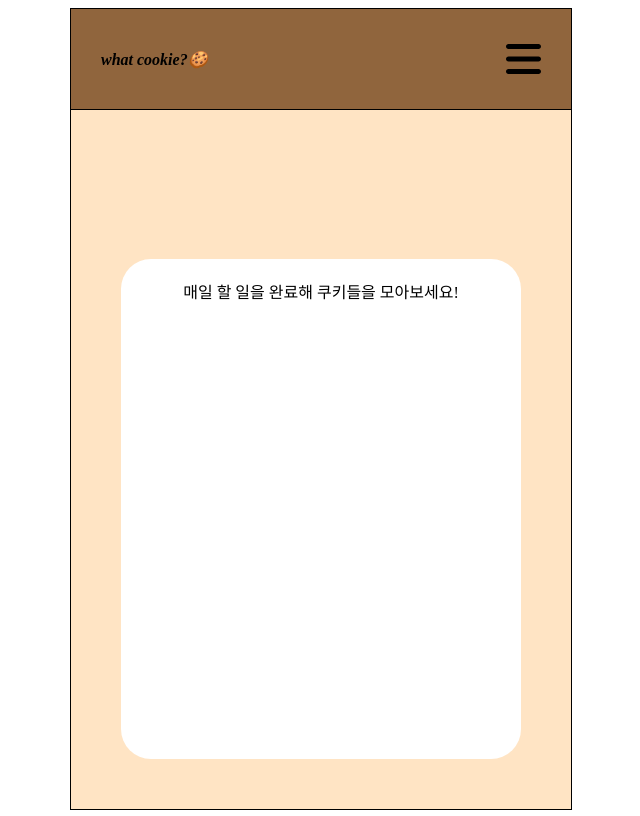
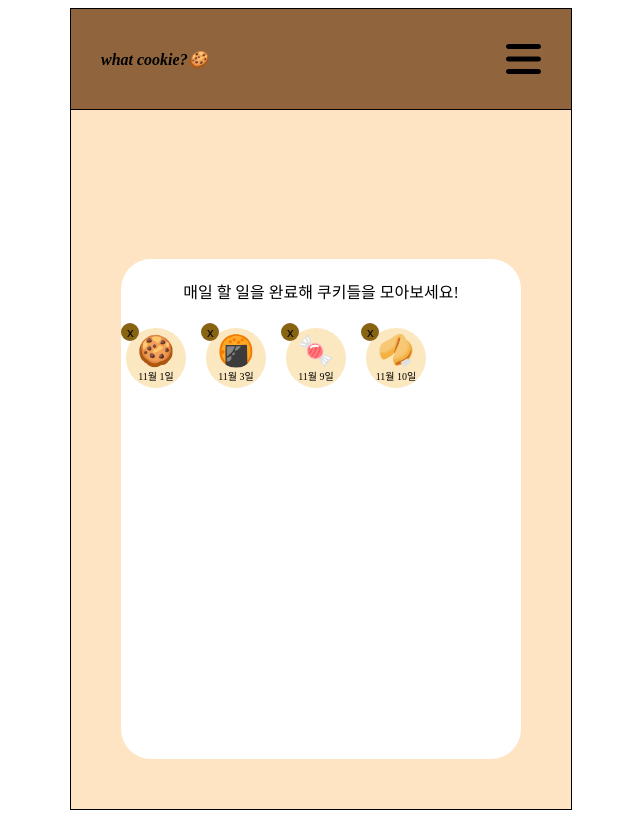
Before and after one commit to ansmeer008/TODO-LIST-APP, a React (Create React App) app: page /cookies in a window 1280 px wide. Shown: the whole page, without its empty margins (319-959 px from the left). Built offline with nearby package versions, Linux system fonts and the light colour scheme.

Commit message:
redux refactoring

```diff
--- a/read.js
+++ b/read.js
@@ -58,3 +58,5 @@
 //다만 아직 사용법을 잘 모르기도 하고, 이미 로컬 스토리지를 구현한 상태라서 + 상태가 복잡함
 //조금 시간을 들여서 수정해야 할 것 같다.
 //https://kyounghwan01.github.io/blog/React/redux/redux-persist/#persist-store-%E1%84%89%E1%85%A1%E1%84%8B%E1%85%AD%E1%86%BC
+
+//리덕스 어느정도 수정은 했는데... 다시 원점으로 쿠키가 같은 날 여러 개 반복해서 발행된다...
--- a/src/App.css
+++ b/src/App.css
@@ -256,6 +256,7 @@ a {
 #cookies {
   display: flex;
   flex-direction: row;
+  flex-wrap: wrap;
 }
 
 #calendar-container {
--- a/src/App.js
+++ b/src/App.js
@@ -9,12 +9,13 @@ import Menu from "./pages/Menu";
 import { BrowserRouter as Router, Routes, Route } from "react-router-dom";
 import { getCookieData } from "./static/data";
 import { v4 as uuidv4 } from "uuid";
-// import useLocalStorage from "./hooks/useLocalStorage";
+import { useDispatch, useSelector } from "react-redux";
+import { addCookie } from "./actions";
 
-function readCookiesFromLocalstorage() {
-  const cookies = localStorage.getItem("getCookies");
-  return cookies ? JSON.parse(cookies) : [];
-}
+function App() {
+  const dispatch = useDispatch();
+  const { cookies } = useSelector((state) => state.todoReducer);
+  const [isAllDone, setIsAllDone] = useState(false);
 
   const cookieIcons = [
     "🍭",
@@ -29,30 +30,18 @@ const cookieIcons = [
     "🥐",
     "🥮",
   ];
-
   const now = new Date();
   const month = now.getMonth();
   const date = now.getDate();
 
-function App() {
-  const [getCookies, setGetCookies] = useState(readCookiesFromLocalstorage);
-  const [isAllDone, setIsAllDone] = useState(false);
+  let newid = uuidv4();
+  let cookieIcon = cookieIcons[Math.floor(Math.random() * cookieIcons.length)];
+  let cookiedate = `${month}월 ${date}일`;
 
   useEffect(() => {
-    if (
-      isAllDone &&
-      !getCookies.map((el) => el.date).includes(`${month}월 ${date}일`)
-    ) {
-      setGetCookies([
-        ...getCookies,
-        {
-          id: uuidv4(),
-          cookie: cookieIcons[Math.floor(Math.random() * cookieIcons.length)],
-          date: `${month}월 ${date}일`,
-        },
-      ]);
+    if (isAllDone && !cookies.map((el) => el.date).includes(cookiedate)) {
+      dispatch(addCookie(newid, cookieIcon, cookiedate));
     }
-    localStorage.setItem("getCookies", JSON.stringify(getCookies));
     localStorage.setItem("isAllDone", JSON.stringify(isAllDone));
   }, [isAllDone]);
 
@@ -65,12 +54,7 @@ function App() {
           path="/todolist"
           element={<TodoListContainer setIsAllDone={setIsAllDone} />}
         />
-        <Route
-          path="/cookies"
-          element={
-            <Cookies getCookies={getCookies} setGetCookies={setGetCookies} />
-          }
-        />
+        <Route path="/cookies" element={<Cookies />} />
         <Route path="/information" element={<Information />} />
         <Route path="/calendar" element={<ToDoCalendar />} />
       </Routes>
--- a/src/actions/index.js
+++ b/src/actions/index.js
@@ -36,11 +36,13 @@ export const setCheckboxStatus = (itemId) => {
 };
 
 //cookies에 새 쿠키를 추가하는 행동
-export const addCookie = (itemId) => {
+export const addCookie = (itemId, cookieIcon, cookieDate) => {
   return {
     type: ADD_COOKIE,
     payload: {
       itemId,
+      cookieIcon,
+      cookieDate,
     },
   };
 };
--- a/src/pages/Cookies.js
+++ b/src/pages/Cookies.js
@@ -1,17 +1,20 @@
 import React from "react";
 import Nav from "../components/Nav";
 import { useEffect } from "react";
+import { useDispatch, useSelector } from "react-redux";
+import { deleteCookie } from "../actions";
 
-export default function Cookies({ getCookies, setGetCookies }) {
-  const handleLocalStorageCookie = (id) => {
-    const deletedCookies = getCookies.filter((el) => el.id !== id);
-    setGetCookies(deletedCookies);
+export default function Cookies() {
+  const dispatch = useDispatch();
+  const { cookies } = useSelector((state) => state.cookieReducer);
+  const handleDeleteCookie = (id) => {
+    dispatch(deleteCookie(id));
   };
 
-  useEffect(() => {
-    localStorage.removeItem("getCookies");
-    localStorage.setItem("getCookies", JSON.stringify(getCookies));
-  }, [getCookies]);
+  // useEffect(() => {
+  //   localStorage.removeItem("getCookies");
+  //   localStorage.setItem("getCookies", JSON.stringify(getCookies));
+  // }, [getCookies]);
 
   return (
     <div id="cookies-container">
@@ -22,7 +25,7 @@ export default function Cookies({ getCookies, setGetCookies }) {
             매일 할 일을 완료해 쿠키들을 모아보세요!
           </span>
           <div id="cookies">
-            {getCookies.map((el) => {
+            {cookies.map((el) => {
               return (
                 <div key={el.id} className="cookie-box-container">
                   <div className="cookie-box">
@@ -31,7 +34,7 @@ export default function Cookies({ getCookies, setGetCookies }) {
                   </div>
                   <button
                     className="cookie-delete-button"
-                    onClick={() => handleLocalStorageCookie(el.id)}
+                    onClick={() => handleDeleteCookie(el.id)}
                   >
                     x
                   </button>
--- a/src/reducers/cookieReducer.js
+++ b/src/reducers/cookieReducer.js
@@ -5,13 +5,20 @@ const cookieReducer = (state = initialState, action) => {
   switch (action.type) {
     case ADD_COOKIE:
       return Object.assign({}, state, {
-        todo: [...state.cookies, action.payload],
+        cookies: [
+          ...state.cookies,
+          {
+            id: action.payload.itemId,
+            cookie: action.payload.cookieIcon,
+            date: action.payload.cookieDate,
+          },
+        ],
       });
       break;
 
     case DELETE_COOKIE:
       return Object.assign({}, state, {
-        todo: state.cookies.filter((el) => el.itemId !== action.payload.itemId),
+        cookies: state.cookies.filter((el) => el.id !== action.payload.itemId),
       });
       break;
 
```
Lines whose indentation alone changed are shown as unchanged.
